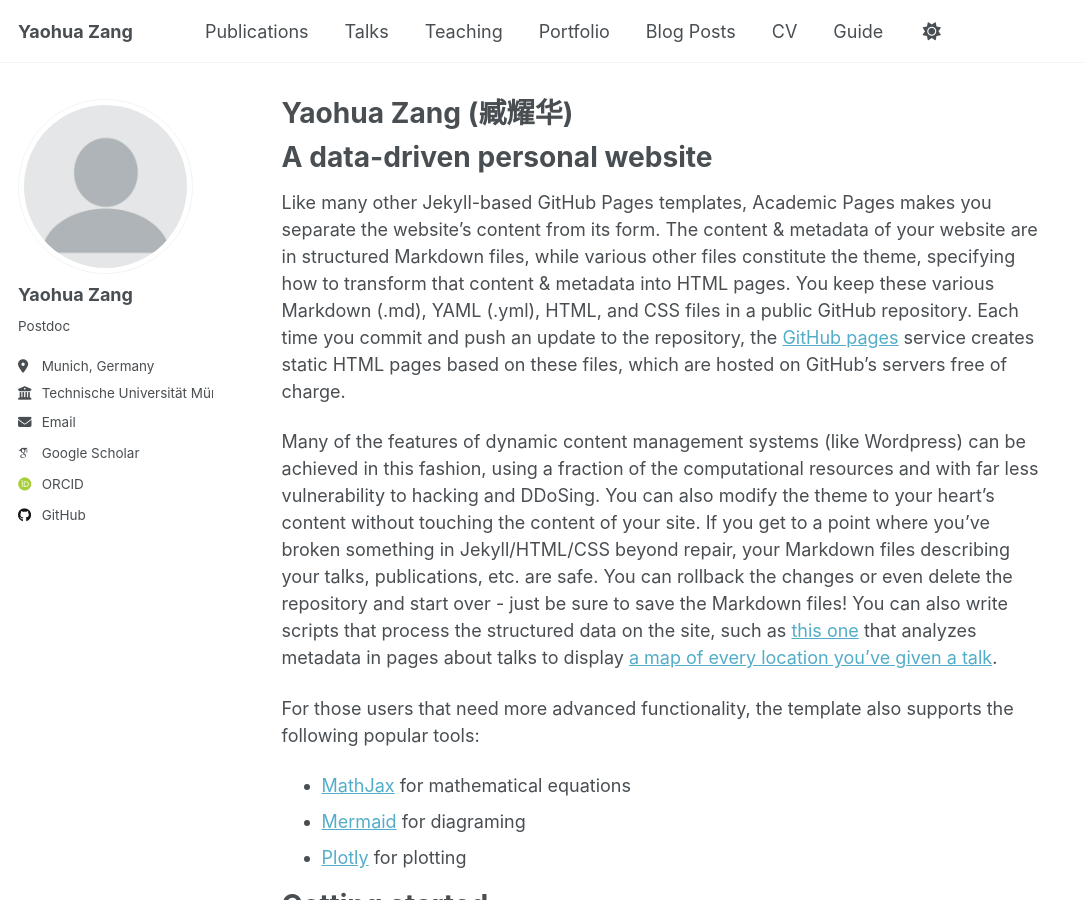
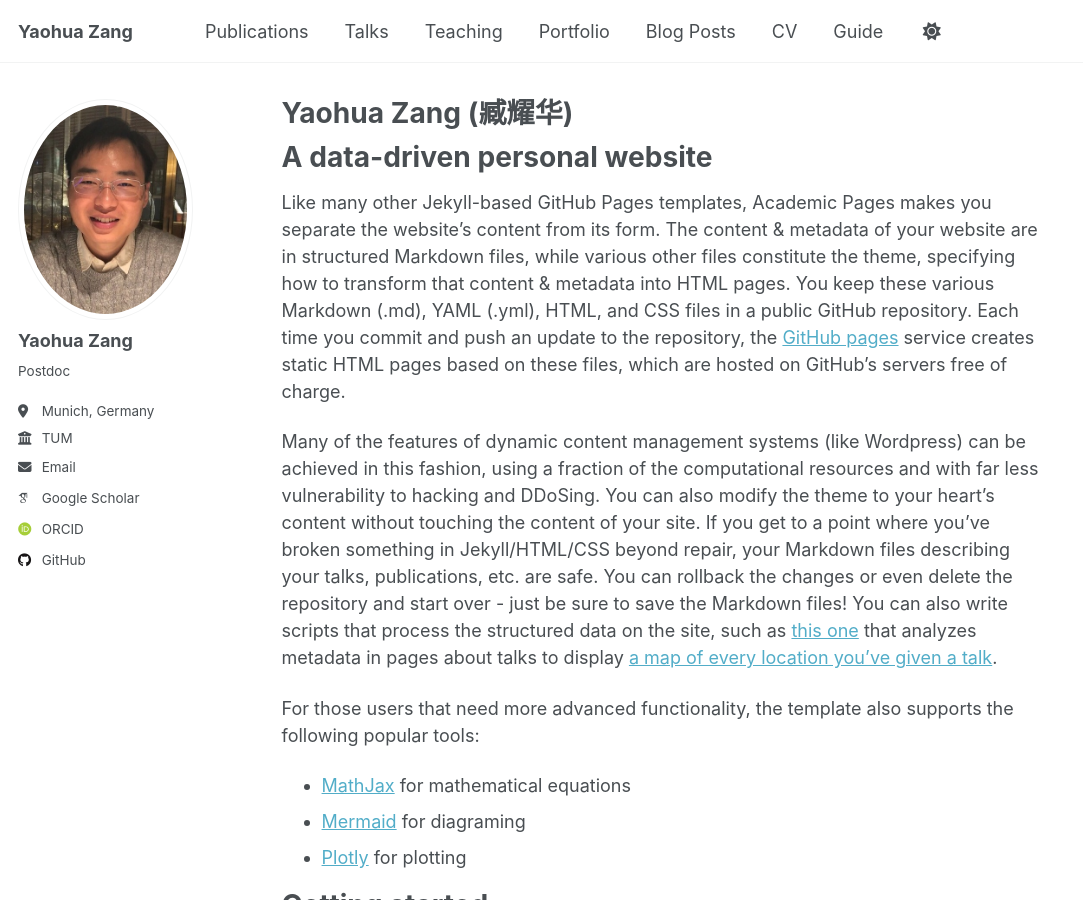
Before and after one commit to yaohua32/yaohua32.github.io, a Jekyll site: the page built from _pages/about.md, in a window 1280 px wide and 900 px high. Shown: the whole window, without its empty margins (0-1083 px from the left). Built offline with Jekyll 4.4.1, drawn with Linux system fonts in a browser that asks for light colours; some web fonts are replaced; a script that is not in the unit is left out.

Commit message:
Update config.yml

```diff
--- a/_config.yml
+++ b/_config.yml
@@ -23,12 +23,12 @@ repository               : "yaohua32/yaohua32.github.io"
 #               Additional customization can be done by editing /_includes/author-profile.html
 author:
   # Biographic information
-  avatar           : "profile.png"
+  avatar           : "profile.jpg"
   name             : "Yaohua Zang"
   pronouns         : # example: "she/her"
   bio              : "Postdoc"
   location         : "Munich, Germany"
-  employer         : "Technische Universität München"
+  employer         : "TUM"
   uri              : # URL
   email            : "yaohua.zang@tum.de"
 
```
Also changed, not shown: images/profile.jpg (added), images/profile.png (deleted).
